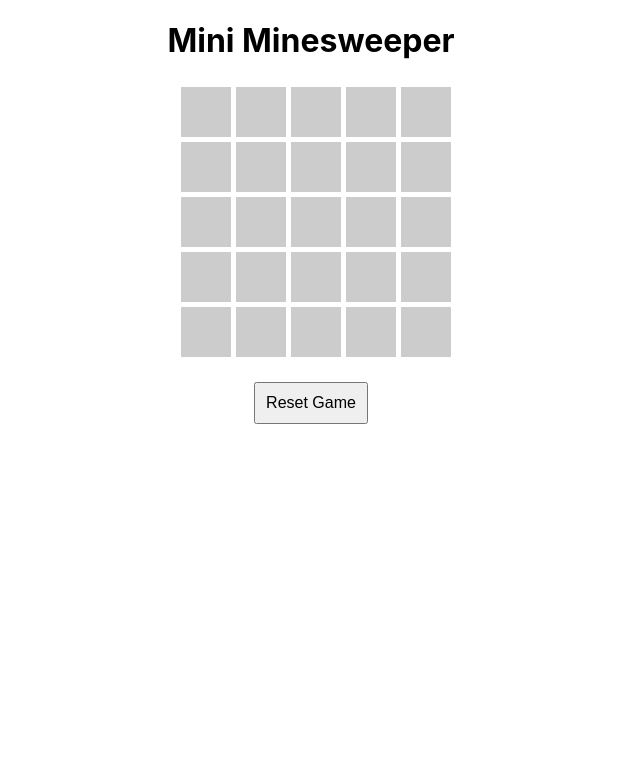
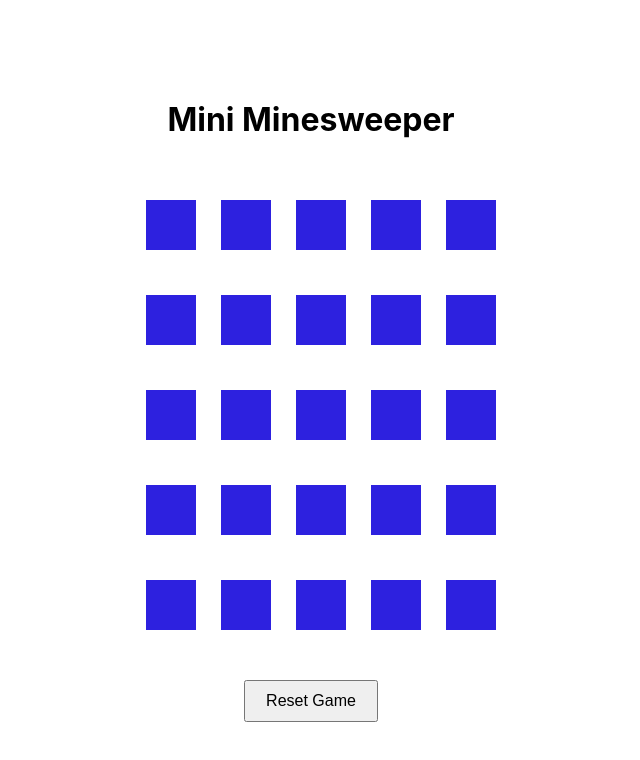
Before and after one commit to Anchita14/mini-minesweeper, a React (Create React App) app: page / in a window 1280 px wide. Shown: the top 760 px of the page, without its empty margins (329-969 px from the left). Built offline with nearby package versions, Linux system fonts and the light colour scheme.

Commit message:
made fixes still need to add countdown for autostart

```diff
--- a/src/App.css
+++ b/src/App.css
@@ -12,10 +12,9 @@
     animation: App-logo-spin infinite 20s linear;
   }
 }
-
 .App-header {
   background-color: #282c34;
-  min-height: 100vh;
+  min-height: 200vh;
   display: flex;
   flex-direction: column;
   align-items: center;
@@ -28,6 +27,15 @@
   color: #61dafb;
 }
 
+.App {
+  text-align: center;
+  display: flex;
+  flex-direction: column;
+  align-items: center; /* Centers everything inside */
+  justify-content: center;
+  min-height: 100vh; /* Ensures vertical centering */
+}
+
 @keyframes App-logo-spin {
   from {
     transform: rotate(0deg);
@@ -37,34 +45,39 @@
   }
 }
 
-
-
 .grid {
   display: grid; /*activates CSS grid layout*/
-  grid-template-columns: repeat(5, 50px); /*creates a 5 column grid*/
+  grid-template-columns: repeat(5, 70px); /*creates a 5 column grid*/
   grid-gap: 5px; /*gap between grid cells horizontally*/
-  justify-content: center; /*centers grid horizontally*/
-  margin-top: 20px; /*space above grid*/
+  margin: 20px; /*space above grid*/
+  align-items: center;
+  width: fit-content;
 }
+
 
 
 .cell {
   width: 50px; /*cell width*/
   height: 50px; /*cell height*/
-  background-color: #ccc; /*cell background color*/
+  background-color: #2d21df; /*cell background color*/
   display: flex; /*initializes flex display*/
   align-items: center; /*centers item in cell*/
   justify-content: center; /*centers item in cell*/
   cursor: pointer; /*changes cursor to a pointer when on the cell*/
-  margin: 5px; /*space between cells vertically*/
+  margin: 20px; /*space between cells vertically*/
 }
 
 .cell.revealed {
   background-color: #ddd; /*change cell color once it's revealed*/
 }
 
+.cell.bomb {
+  background-color: red !important; /* bomb cells turn red */
+  font-weight: bold;
+}
+
 button {
-  margin-top: 20px; /*space above button*/
-  padding: 10px; /*space within button*/
+  margin-top: 10px; /*space above button*/
+  padding: 10px 20px; /*space within button*/
   font-size: 16px; /*text size*/
 }
--- a/src/App.tsx
+++ b/src/App.tsx
@@ -1,5 +1,5 @@
-import React, { useState } from 'react';
-import './App.css';
+import React, { useState } from "react";
+import "./App.css";
 
 //defines the cell type with variables for if it is a bomb or if it has been revealed by the user
 type Cell = {
@@ -10,31 +10,34 @@ type Cell = {
 // game grid size for 5x5
 const gridSize = 5;
 
+// function to generate a random bomb location
+const generateBombLocation = () => ({
+  row: Math.floor(Math.random() * gridSize),
+  col: Math.floor(Math.random() * gridSize),
+});
+
 // initializes a game board using a 2d array filled with cell objects using nested
 // loops which are set to default cell objects for now
-const generateGrid = () => {
+const generateGrid = (bombLocation: { row: number; col: number }) => {
   const newGrid: Cell[][] = [];
   for (let i = 0; i < gridSize; i++) {
     newGrid[i] = [];
     for (let j = 0; j < gridSize; j++) {
-      newGrid[i][j] = { isBomb: false, isRevealed: false };
+      newGrid[i][j] = {
+        isBomb: i === bombLocation.row && j === bombLocation.col,
+        isRevealed: false
+      };
     }
   }
-
-  // uses math random to randomly select a column and row to place one bomb and set that cell
-  // as a bomb cell object
-  const bombRow = Math.floor(Math.random() * gridSize);
-  const bombCol = Math.floor(Math.random() * gridSize);
-  newGrid[bombRow][bombCol].isBomb = true;
-
   //return the final grid
   return newGrid;
 };
 
 //defines main react component for the game
 const App = () => {
-  // initialize game states -- creates grid when game states, tracks if the game is over or won
-  const [grid, setGrid] = useState(generateGrid());
+  // initializes bomb location, game states, and creates the grid
+  const [bombLocation, setBombLocation] = useState(generateBombLocation());
+  const [grid, setGrid] = useState(() => generateGrid(bombLocation));
   const [gameOver, setGameOver] = useState(false);
   const [gameWin, setGameWin] = useState(false);
 
@@ -59,7 +62,7 @@ const App = () => {
     let allSafeRevealed = true;
     for (let i = 0; i < gridSize; i++) {
       for (let j = 0; j < gridSize; j++) {
-        if (!newGrid[i][j].isRevealed) {
+        if (!newGrid[i][j].isRevealed && !newGrid[i][j].isBomb) {
           allSafeRevealed = false;
         }
       }
@@ -74,36 +77,14 @@ const App = () => {
     setGrid(newGrid);
   };
 
-  const renderGrid = () => {
-    //prevent errors if the grid isn't defined
-    if (!grid || grid.length === 0) return null;
-
-    //loops through grid and creates a <div> for each cell
-    const rows = [];
-    for (let i = 0; i < gridSize; i++) {
-      const rowCells = [];
-      for (let j = 0; j < gridSize; j++) {
-        const cell = grid[i][j];
-        rowCells.push(
-            <div
-                //creates a unique key for each cell and sets the style for a revealed cell
-                key={`${i}-${j}`}
-                className={`cell ${cell.isRevealed ? 'revealed' : ''}`}
-                onClick={() => revealCell(i, j)}
-            >
-
-              {cell.isRevealed ? (cell.isBomb ? '💣' : '') : ''}
-            </div>
-        );
-      }
-      //groups each row into a div
-      rows.push(
-          <div key={i} className="row">
-            {rowCells}
-          </div>
-      );
-    }
-    return rows;
+  // function to reset the game
+  const resetGame = () => {
+    // generates a new bomb location
+    const newBombLocation = generateBombLocation();
+    setBombLocation(newBombLocation);
+    setGrid(generateGrid(newBombLocation)); // creates a new grid with the new bomb location
+    setGameOver(false);
+    setGameWin(false);
   };
 
   return (
@@ -111,15 +92,22 @@ const App = () => {
       // reset game is called
       <div className="App">
         <h1>Mini Minesweeper</h1>
-        {gameOver && <h2>{gameWin ? 'You Win!' : 'Game Over!'}</h2>}
-        <div className="grid">{renderGrid()}</div>
-        <button onClick={() => {
-          setGrid(generateGrid()); // Generate a new grid
-          setGameOver(false);      // Reset game over state
-          setGameWin(false);       // Reset game win state
-        }}>
-          Reset Game
-        </button>
+        {gameOver && <h2>{gameWin ? "You Win!" : "Game Over!"}</h2>}
+        <div className="grid">
+          {grid.map((row, i) =>
+              row.map((cell, j) => (
+                  <div
+                      //creates a unique key for each cell and sets the style for a revealed cell
+                      key={`${i}-${j}`}
+                      className={`cell ${cell.isRevealed ? (cell.isBomb ? "bomb revealed" : "revealed") : ""}`}
+                      onClick={() => revealCell(i, j)}
+                  >
+                    {cell.isRevealed ? (cell.isBomb ? "💣" : "") : ""}
+                  </div>
+              ))
+          )}
+        </div>
+        <button onClick={resetGame}>Reset Game</button>
       </div>
   );
 };
```
Also changed, not shown: 1 other file (tests, documents, lock files or other folders).
